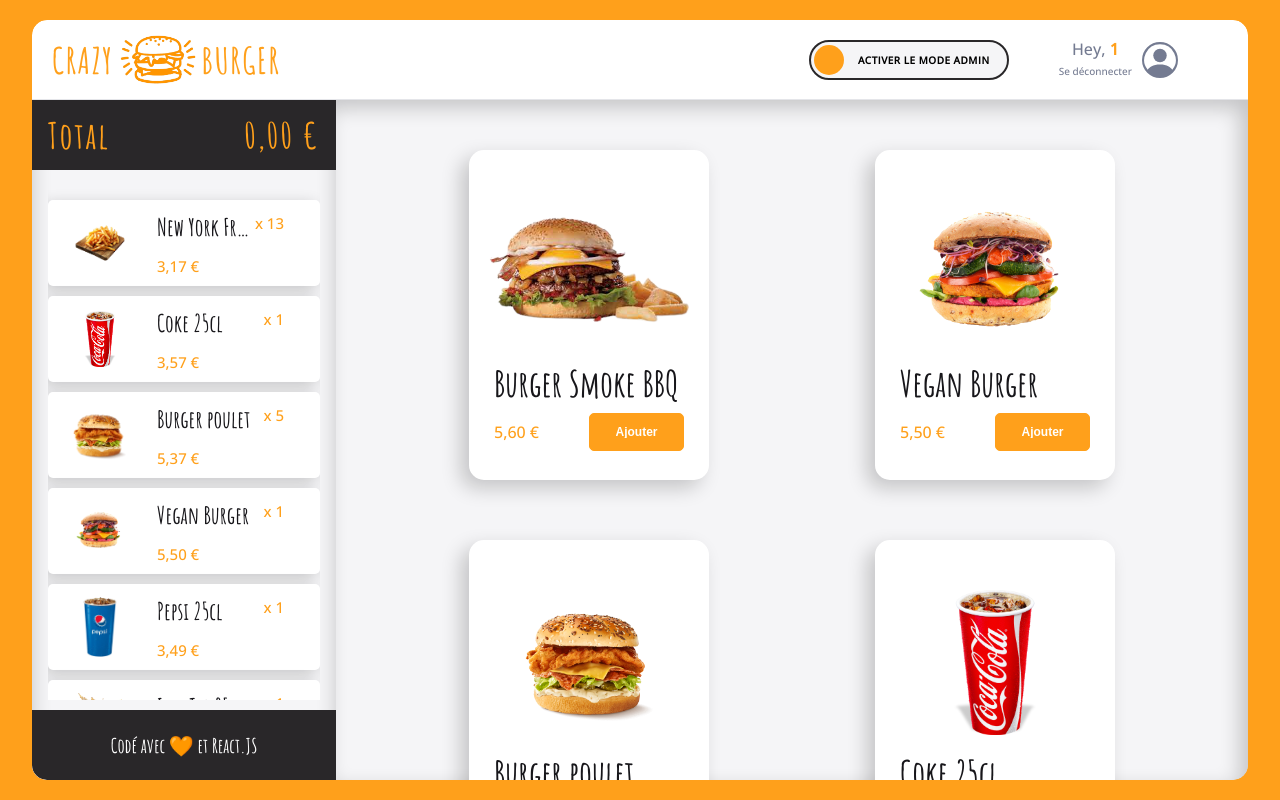
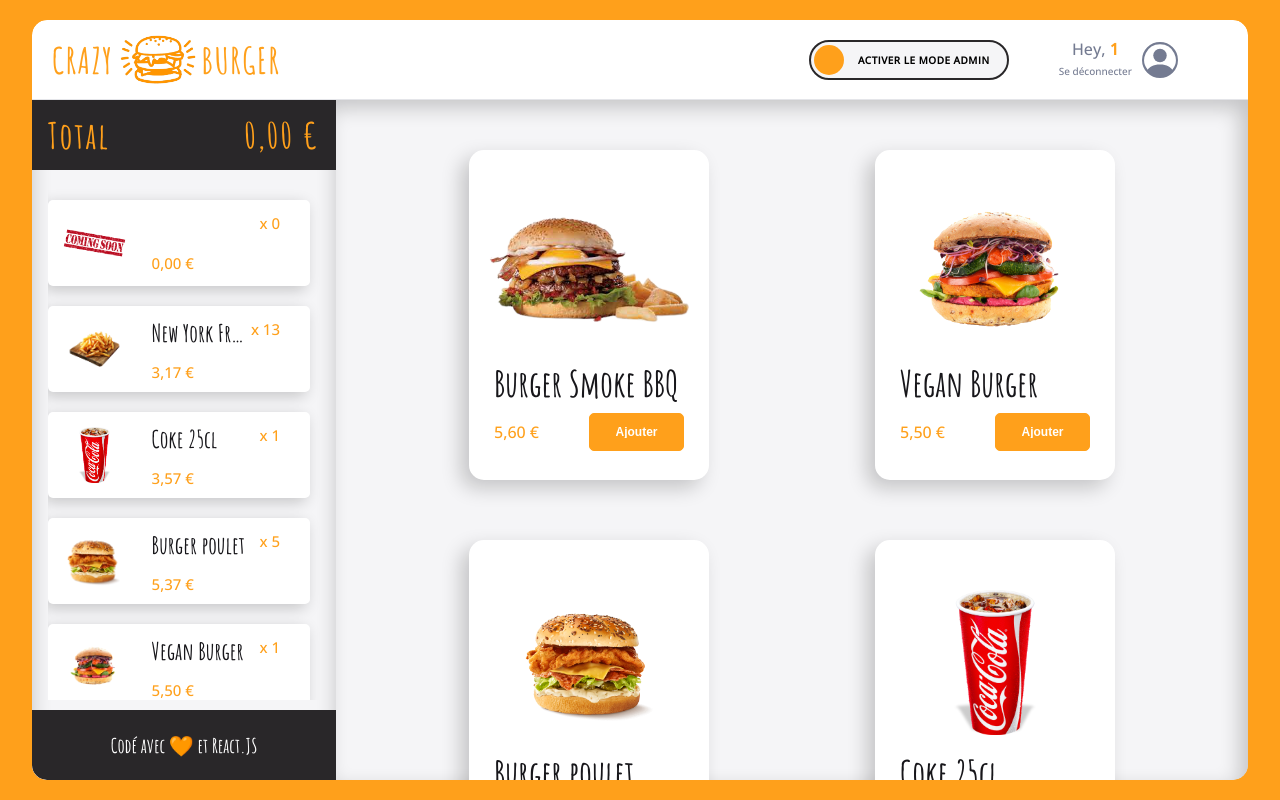
Before and after one commit to Samy572/burger-shop, a React (Vite) app: page /order/1 in a window 1280 px wide. Built offline with nearby package versions, Linux system fonts and the light colour scheme.

Commit message:
✨ F11:  Basket > Add coming soon image if image is provided

```diff
--- a/enums/product.js
+++ b/enums/product.js
@@ -4,3 +4,5 @@ export const EMPTY_PRODUCT = Object.freeze({
 	imageSource: '',
 	price: 0,
 });
+
+export const IMAGE_COMMING_SOON = '/img/coming-soon.png';
--- a/src/components/pages/order/Main/Basket/Basket.jsx
+++ b/src/components/pages/order/Main/Basket/Basket.jsx
@@ -28,11 +28,16 @@ const BasketStyled = styled.div`
 	display: flex;
 	flex-direction: column;
 	border-bottom-left-radius: ${theme.borderRadius.extraRound};
-	overflow-y: hidden;
-	.head {
+
+	::-webkit-scrollbar {
+		width: 0.2em;
+	}
+
+
+	/* .head {
 		position: sticky;
 		top: 0;
-	}
+	} */
 
 	.footer {
 		border-bottom-left-radius: ${theme.borderRadius.extraRound};
--- a/src/components/pages/order/Main/Basket/BasketCard.jsx
+++ b/src/components/pages/order/Main/Basket/BasketCard.jsx
@@ -28,14 +28,16 @@ export default function BasketCard({ imageSource, price, title, quantity }) {
 }
 
 const BasketCardStyled = styled.div`
+	margin-right: 10px;
 	box-sizing: border-box;
 	height: 86px;
-	padding: 8px 16px;
+	padding: 8px 10px;
 	display: grid;
 	align-items: center;
 	grid-template-columns: 30% 1fr;
 	overflow-y: hidden;
-	margin-bottom: 10px;
+	margin-bottom: 20px;
+	cursor: pointer;
 	border-radius: ${theme.borderRadius.round};
 	background: ${theme.colors.white};
 	box-shadow: ${theme.shadows.cardBasket};
@@ -103,6 +105,7 @@ const BasketCardStyled = styled.div`
 		}
 
 		.quantity {
+			margin: 0;
 			box-sizing: border-box;
 			/* border: 1px solid lightblue; */
 			/* background: lightblue; */
--- a/src/components/pages/order/Main/Basket/BasketProducts.jsx
+++ b/src/components/pages/order/Main/Basket/BasketProducts.jsx
@@ -1,12 +1,13 @@
 import styled from 'styled-components';
 import BasketCard from './BasketCard';
+import { IMAGE_COMMING_SOON } from '../../../../../../enums/product';
 
 export default function BasketProducts({ products }) {
 	return (
 		<BasketProductsStyled>
 			<div className="basket-card">
 				{products.map((product) => {
-					return <BasketCard key={product.id} {...product} />;
+					return <BasketCard key={product.id} {...product} imageSource={product.imageSource ? product.imageSource : IMAGE_COMMING_SOON} />;
 				})}
 			</div>
 		</BasketProductsStyled>
@@ -18,12 +19,10 @@ const BasketProductsStyled = styled.div`
 	display: flex;
 	flex-direction: column;
 	.basket-card {
-		/* border: 1px solid blue; */
 		margin: 10px 16px;
 		box-sizing: border-box;
 		:first-child {
 			margin-top: 20px;
-			/* border: 1px solid red; */
 		}
 		:last-child {
 			margin-bottom: 20px;
--- a/src/components/pages/order/Main/Menu/Menu.jsx
+++ b/src/components/pages/order/Main/Menu/Menu.jsx
@@ -7,6 +7,7 @@ import { useContext } from 'react';
 import EmptyMenuClient from './EmptyMenuClient.jsx';
 import EmptyMenuAdmin from './EmptyMenuAdmin';
 import { checkIfProductIsClicked } from './helper';
+import { IMAGE_COMMING_SOON } from '../../../../../../enums/product';
 export default function Menu() {
 	const {
 		menu,
@@ -19,7 +20,6 @@ export default function Menu() {
 		setcurrentTabSelected,
 		titleEditRef,
 	} = useContext(OrderContext);
-	const IMAGE_BY_DEFAULT = '/img/coming-soon.png';
 
 	const handleClick = async (idProductSelected) => {
 		if (isModeAdmin) setisCollapsed(false);
@@ -42,7 +42,7 @@ export default function Menu() {
 					<Card
 						key={id}
 						title={title}
-						imageSource={imageSource ? imageSource : IMAGE_BY_DEFAULT}
+						imageSource={imageSource ? imageSource : IMAGE_COMMING_SOON}
 						leftDescription={formatPrice(price)}
 						isSelected={() => checkIfProductIsClicked(id, productSelected.id)}
 						onDelete={() => handleDelete(id)}
--- a/src/data/fakeBasket.js
+++ b/src/data/fakeBasket.js
@@ -1,3 +1,5 @@
+import { EMPTY_PRODUCT } from '../../enums/product';
+
 export const EMPTY = [];
 
 export const SMALL = [
@@ -42,6 +44,16 @@ export const MEDIUM = [
 ];
 
 export const LARGE = [
+	{
+		id: '0',
+		imageSource: '',
+		title: '',
+		price: 0,
+		quantity: 0,
+		isAvailable: true,
+		isAdvertised: false,
+	},
+
 	{
 		id: '1',
 		imageSource: '/img/fries3.webp',
@@ -135,6 +147,11 @@ export const LARGE = [
 ];
 
 export const LARGE_WEIRD = [
+	{
+		...EMPTY_PRODUCT,
+		quantity: 1,
+	},
+
 	{
 		id: '1',
 		imageSource: '/img/fries3.webp',
```
